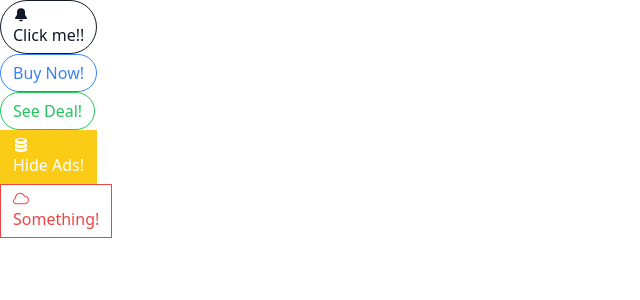
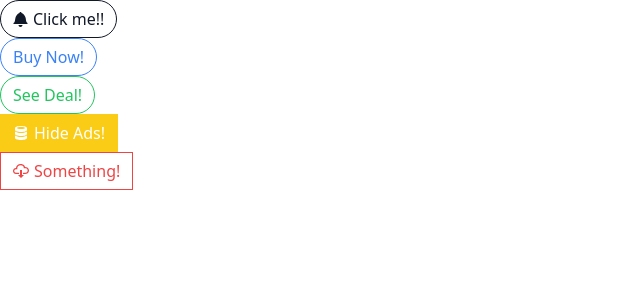
Before and after one commit to NS-25/udemy-comps, a React (Vite) app: page / in a window 1280 px wide. Shown: the top 300 px of the page, without its empty margins (0-640 px from the left). Built offline with nearby package versions, Linux system fonts and the light colour scheme.

Commit message:
made some adjectment in button

```diff
--- a/package.json
+++ b/package.json
@@ -16,7 +16,7 @@
     "prop-types": "^15.8.1",
     "react": "18.3.1",
     "react-dom": "18.3.1",
-    "react-icons": "4.6.0",
+    "react-icons": "^4.6.0",
     "tailwind-merge": "^3.0.1"
   },
   "devDependencies": {
--- a/src/App.jsx
+++ b/src/App.jsx
@@ -1,6 +1,6 @@
 import React from "react";
+import { GoBell, GoCloudDownload, GoDatabase } from "react-icons/go";
 import Button from "./Button";
-import { GoBellFill, GoCloud, GoDatabase } from "react-icons/go";
 
 const App = () => {
   return (
@@ -8,7 +8,7 @@ const App = () => {
       <div>
         {/* // what language should we use ? */}
         <Button secondary outline rounded>
-          <GoBellFill />
+          <GoBell className="mr-1" />
           Click me!!
         </Button>
       </div>
@@ -30,7 +30,7 @@ const App = () => {
       </div>
       <div>
         <Button danger outline>
-          <GoCloud />
+          <GoCloudDownload />
           Something!
         </Button>
       </div>
--- a/src/Button.jsx
+++ b/src/Button.jsx
@@ -1,6 +1,5 @@
 import classname from "classnames";
 import { twMerge } from "tailwind-merge";
-
 
 const finalClassName = classname("px-3", "py-1.5", "bg-blue-500");
 
@@ -15,7 +14,7 @@ const Button = ({
   rounded,
 }) => {
   const classes = twMerge(
-    classname("px-3 py-1.5 border", {
+    classname(" flex items-center px-3 py-1.5 border", {
       "border-blue-500 bg-blue-500 text-white": primary,
       "border-gray-900 bg-gray-900 text-white": secondary,
       "border-green-500 bg-green-500 text-white": success,
--- a/src/index.css
+++ b/src/index.css
@@ -1,3 +1,8 @@
 @tailwind base;
 @tailwind components;
 @tailwind utilities;
+
+
+button > svg {
+  margin-right: 5px;
+}
```
Also changed, not shown: 1 other file (tests, documents, lock files or other folders).
